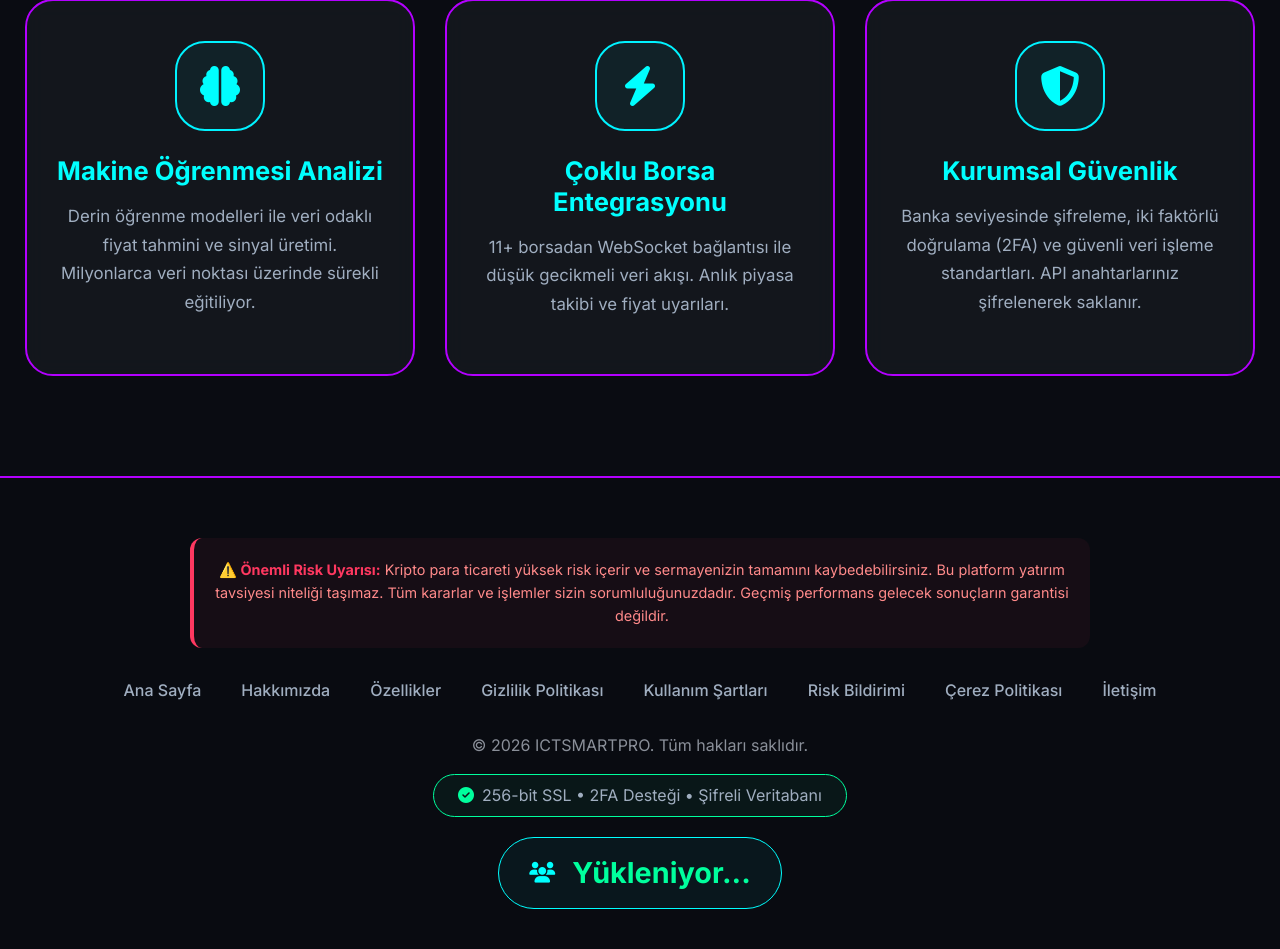
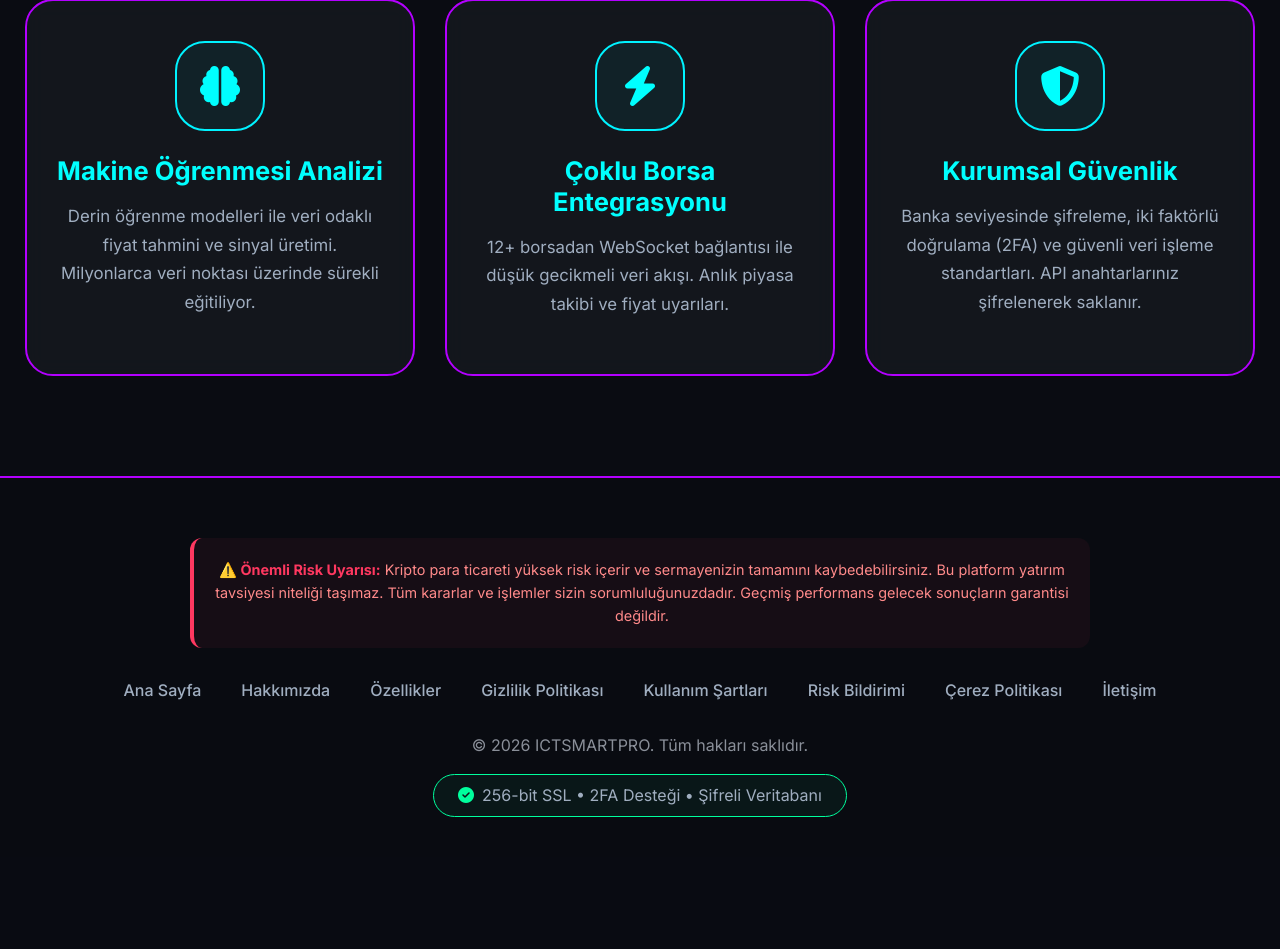
Before and after one commit to Coderhektor/ictsmartpro-backend, a Python web app: template templates/index.html in a window 1280 px wide. Shown: the part 1663-2612 px from the top of the page. After the commit the page ends 2480 px from the top, so only its background shows below. Run offline with Jinja, Linux system fonts and the light colour scheme; the template is opened without the code that fills it, so the values that code supplies are empty.

Commit message:
Update index.html

```diff
--- a/templates/index.html
+++ b/templates/index.html
@@ -15,7 +15,6 @@
     <link href="https://fonts.googleapis.com/css2?family=Inter:wght@300;400;500;600;700;800&display=swap" rel="stylesheet">
 
     <style>
-        /* (STILLER AYNI - KISALTMAK İÇİN ÇIKARDIM, SEN EKLEYECEKSİN) */
         :root {
             --dark-bg: #0a0c12;
             --card-bg: #14181f;
@@ -543,41 +542,6 @@
             color: #ff3860;
         }
 
-        /* VISITOR COUNTER */
-        .visitor-counter {
-            display: inline-flex;
-            align-items: center;
-            gap: 12px;
-            background: rgba(0, 243, 255, 0.05);
-            padding: 12px 30px;
-            border-radius: 50px;
-            border: 1px solid var(--neon-cyan);
-            margin-top: 20px;
-            transition: 0.3s;
-        }
-
-        .visitor-counter:hover {
-            border-color: var(--neon-green);
-            box-shadow: 0 0 25px var(--neon-green);
-        }
-
-        .visitor-counter i {
-            color: var(--neon-cyan);
-            font-size: 1.3rem;
-        }
-
-        .visitor-counter span {
-            color: var(--text-secondary);
-            font-weight: 500;
-        }
-
-        .visitor-counter .count {
-            color: var(--neon-green);
-            font-weight: 700;
-            font-size: 1.8rem;
-            margin-left: 5px;
-        }
-
         /* RESPONSIVE */
         @media (max-width: 992px) {
             .hero-title { font-size: 3rem; }
@@ -591,8 +555,6 @@
             .auth-card { padding: 30px 20px; }
             .stat-number { font-size: 2.2rem; }
             .secure-badge { margin-left: 0; margin-top: 10px; }
-            .visitor-counter { padding: 8px 20px; }
-            .visitor-counter .count { font-size: 1.4rem; }
         }
     </style>
 </head>
@@ -670,7 +632,7 @@
                     <!-- İSTATİSTİKLER -->
                     <div class="stats-container">
                         <div class="stat-item">
-                            <div class="stat-number">11+</div>
+                            <div class="stat-number">12+</div>
                             <div class="stat-label">Borsa Entegrasyonu</div>
                         </div>
                         <div class="stat-item">
@@ -810,7 +772,7 @@
                     </div>
                     <h3 class="feature-title">Çoklu Borsa Entegrasyonu</h3>
                     <p class="feature-desc">
-                        11+ borsadan WebSocket bağlantısı ile düşük gecikmeli veri akışı.
+                        12+ borsadan WebSocket bağlantısı ile düşük gecikmeli veri akışı.
                         Anlık piyasa takibi ve fiyat uyarıları.
                     </p>
                 </div>
@@ -864,15 +826,6 @@
                     <i class="fas fa-check-circle" style="color: var(--neon-green);"></i>
                     <span style="color: var(--text-secondary);">256-bit SSL • 2FA Desteği • Şifreli Veritabanı</span>
                 </span>
-            </div>
-
-            <!-- ZİYARETÇİ SAYACI - Flask backend'den çeker -->
-            <div class="text-center">
-                <div class="visitor-counter">
-                    <i class="fas fa-users"></i>
-
-                    <span class="count" id="visitorCount">Yükleniyor...</span>
-                </div>
             </div>
         </div>
     </footer>
@@ -1042,9 +995,6 @@
                 return trialUser;
             }
 
-            // ---------- ZİYARETÇİ SAYACI - FLASK BACKEND'DEN ÇEKER ----------
-
-
             // ---------- EVENT LISTENER'LAR ----------
             function initEventListeners() {
                 // LOGIN
@@ -1202,12 +1152,6 @@
                     clearSession();
                 }
 
-                // Ziyaretçi sayacını güncelle (Flask backend'den)
-
-
-                // Her 5 dakikada bir güncelle (isteğe bağlı)
-                setInterval(updateVisitorCounter, 300000);
-
                 // Event listener'ları başlat
                 initEventListeners();
             }
```
